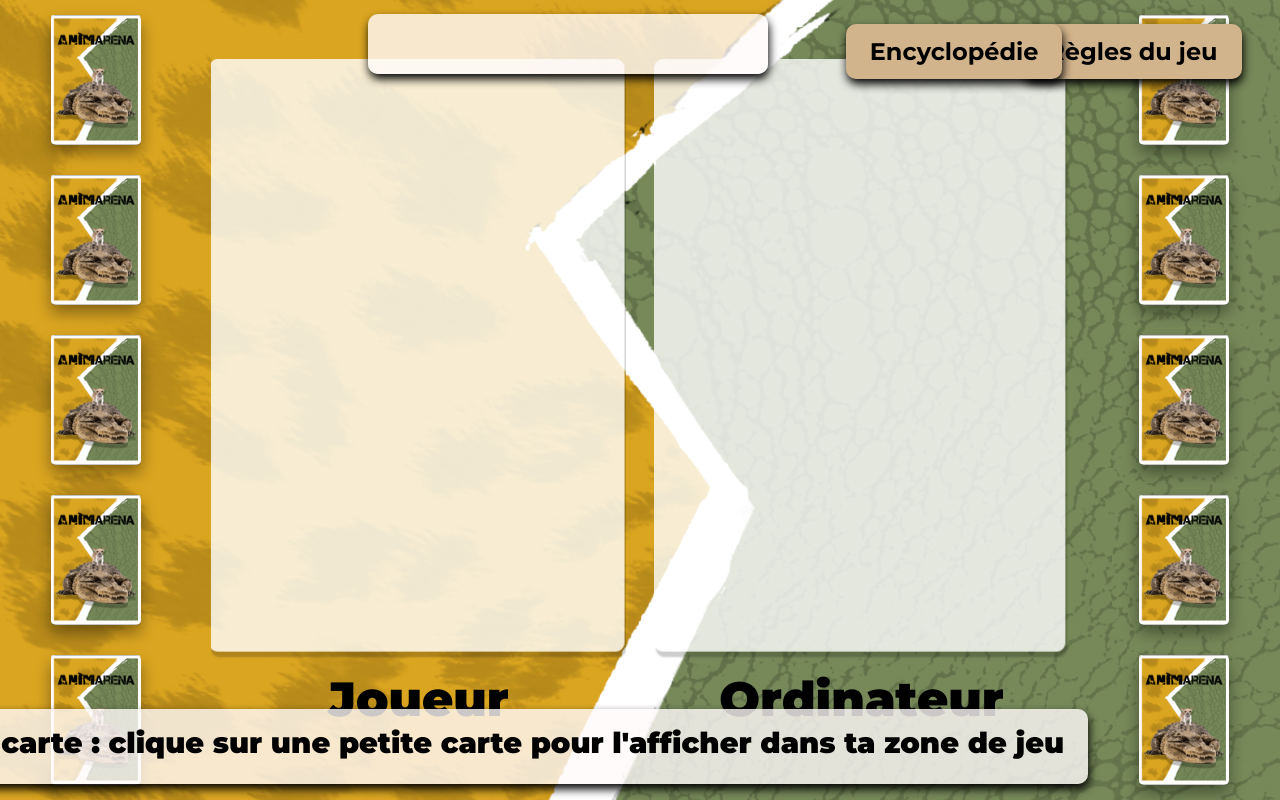
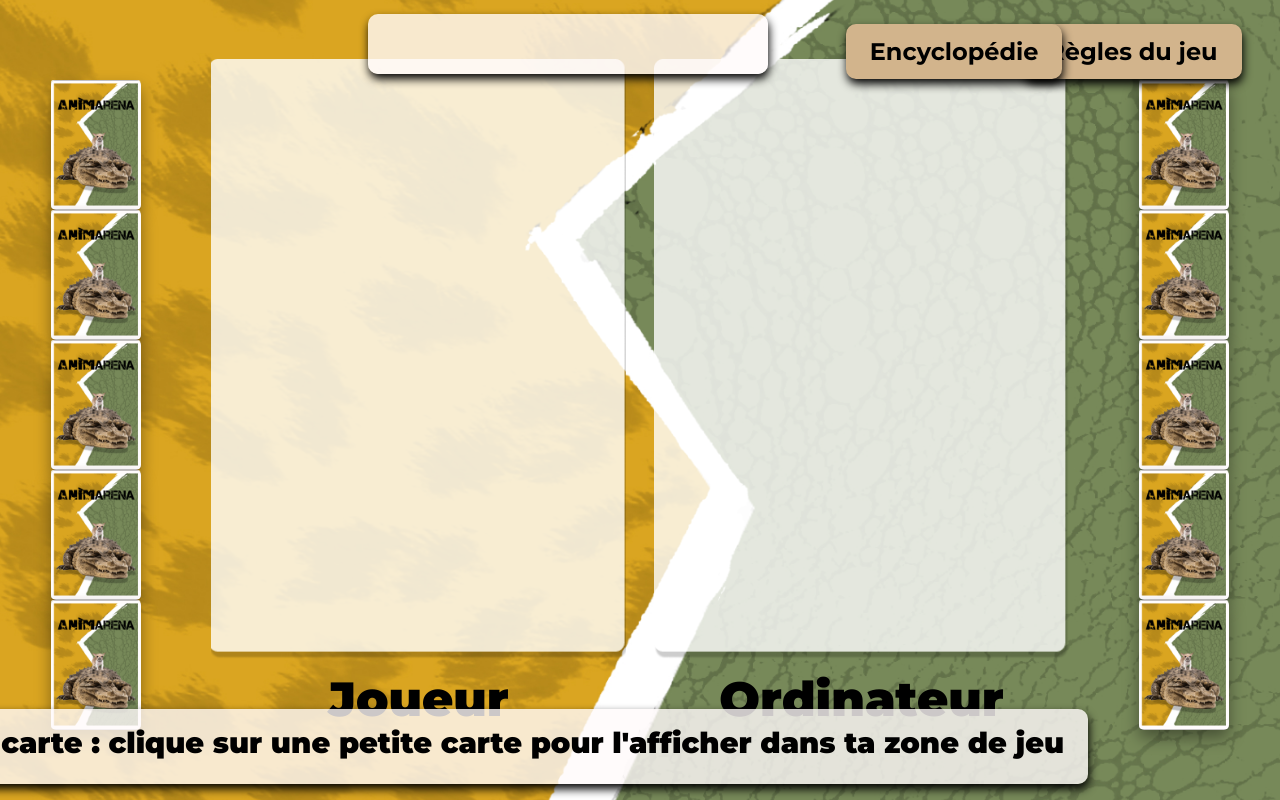
Before and after one commit to Leslaures/AnimArena, a React (Vite) app in the folder client/: page /game in a window 1280 px wide. Built offline with nearby package versions, Linux system fonts and the light colour scheme.

Commit message:
[feat] : reprise de l'affichage

```diff
--- a/client/src/components/Deck/Deck.css
+++ b/client/src/components/Deck/Deck.css
@@ -1,6 +1,6 @@
 #deck {
   grid-area: item1;
-  height: 100%;
+  height: 80%;
   width: auto;
   display: grid;
   grid-template-rows: repeat(5, 1fr);
--- a/client/src/components/Game_zone/Game_zone.css
+++ b/client/src/components/Game_zone/Game_zone.css
@@ -51,6 +51,12 @@ p {
   background-size: cover;
   background-position: center;
   background-repeat: no-repeat;
+}
+.zoneDePiochePlayer,
+.zoneDePiocheComputer {
+  display: flex;
+  flex-direction: column;
+  justify-content: center;
 }
 
 /* ///////Responsive//////// */
```
